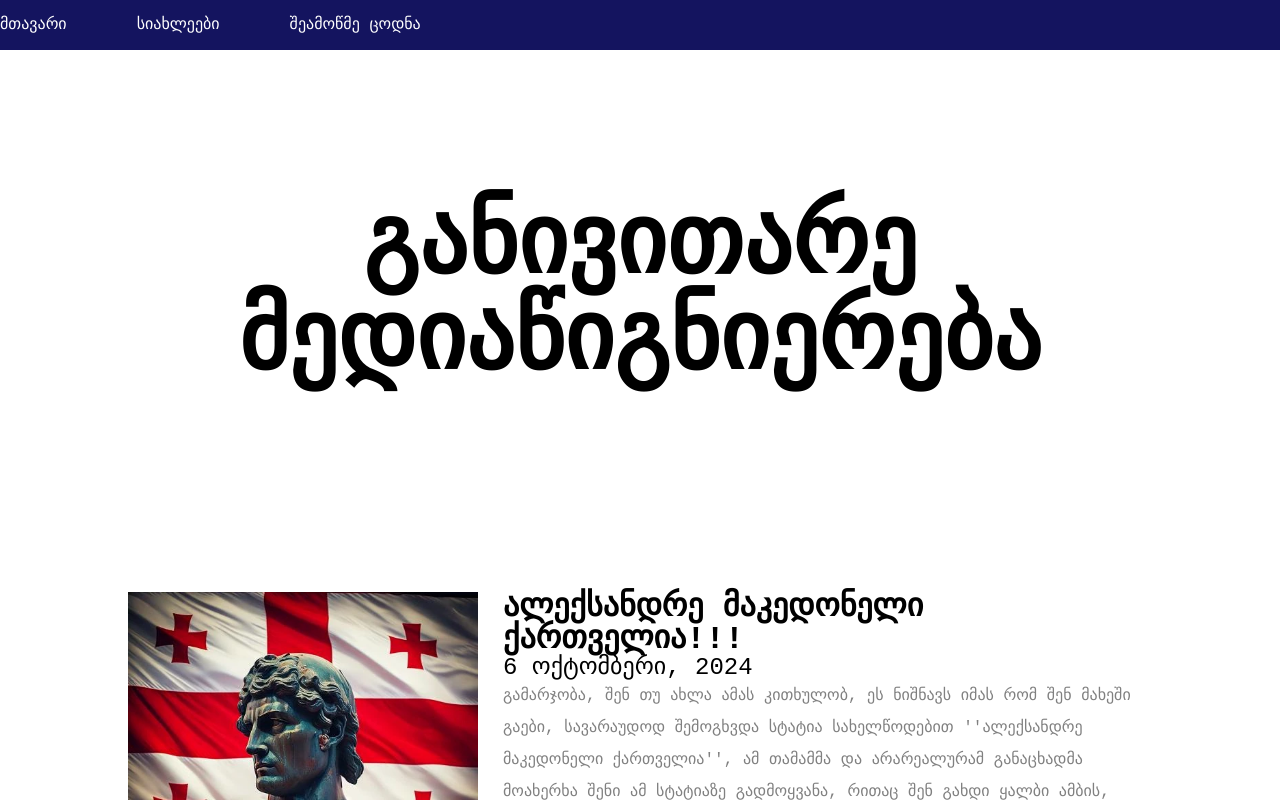
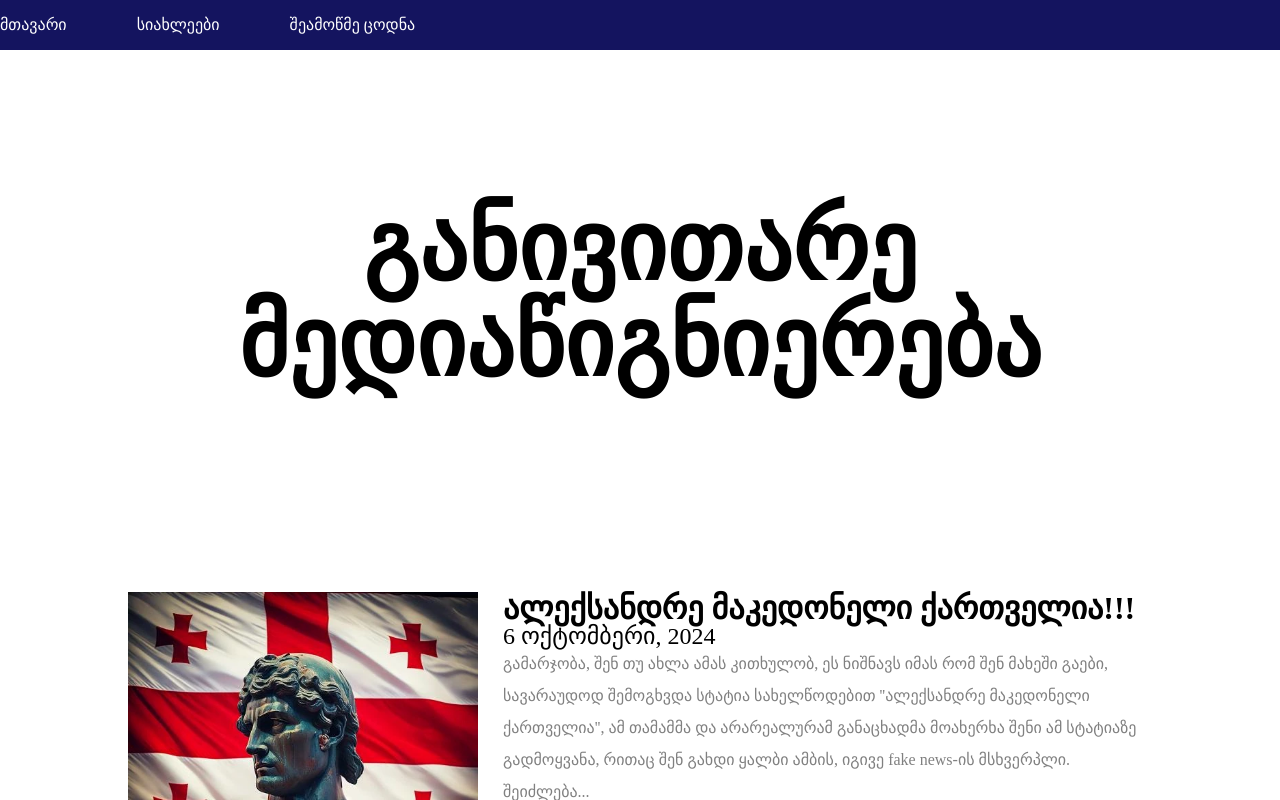
Before and after one commit to Gi0Chkh/ma_project, a React (Create React App) app: page / in a window 1280 px wide. Shown: the top 800 px of the page. Built offline with nearby package versions, Linux system fonts and the light colour scheme.

Commit message:
added empty pages

```diff
--- a/package.json
+++ b/package.json
@@ -8,6 +8,7 @@
     "@testing-library/user-event": "^13.5.0",
     "react": "^18.3.1",
     "react-dom": "^18.3.1",
+    "react-router-dom": "^6.26.2",
     "react-scripts": "5.0.1",
     "web-vitals": "^2.1.4"
   },
--- a/src/index.css
+++ b/src/index.css
@@ -44,5 +44,4 @@ table {
 *, *::after, *::before {
   box-sizing: border-box;
   margin: 0;
-  font-family: 'Courier New', Courier, monospace;
 }
--- a/src/index.js
+++ b/src/index.js
@@ -3,11 +3,34 @@ import ReactDOM from 'react-dom/client';
 import './index.css';
 import App from './App';
 import reportWebVitals from './reportWebVitals';
+import { createBrowserRouter, RouterProvider } from 'react-router-dom';
+import Macedonia from './pages/news/macedonia';
+import NewsFeed from './pages/NewsFeed';
+import Harris from './pages/news/harris';
+
+const router = createBrowserRouter([
+  {
+    path: "",
+    element : <App />
+  },
+  {
+    path: "/news",
+    element: <NewsFeed />
+  },
+  {
+    path: "/news/Macedonia",
+    element: <Macedonia />
+  },
+  {
+    path: "/news/Harris",
+    element: <Harris />
+  }
+]);
 
 const root = ReactDOM.createRoot(document.getElementById('root'));
 root.render(
   <React.StrictMode>
-    <App />
+    <RouterProvider router={router} />
   </React.StrictMode>
 );
 
--- /dev/null
+++ b/src/pages/NewsFeed.jsx
@@ -0,0 +1,9 @@
+import React from 'react'
+
+function NewsFeed() {
+  return (
+    <div>NewsFeed</div>
+  )
+}
+
+export default NewsFeed
--- /dev/null
+++ b/src/pages/news/harris.jsx
@@ -0,0 +1,9 @@
+import React from 'react'
+
+function Harris() {
+  return (
+    <div>Harris</div>
+  )
+}
+
+export default Harris
--- /dev/null
+++ b/src/pages/news/macedonia.jsx
@@ -0,0 +1,9 @@
+import React from 'react'
+
+function Macedonia() {
+  return (
+    <div>Macedonia</div>
+  )
+}
+
+export default Macedonia
```
Also changed, not shown: 1 other file (tests, documents, lock files or other folders).
